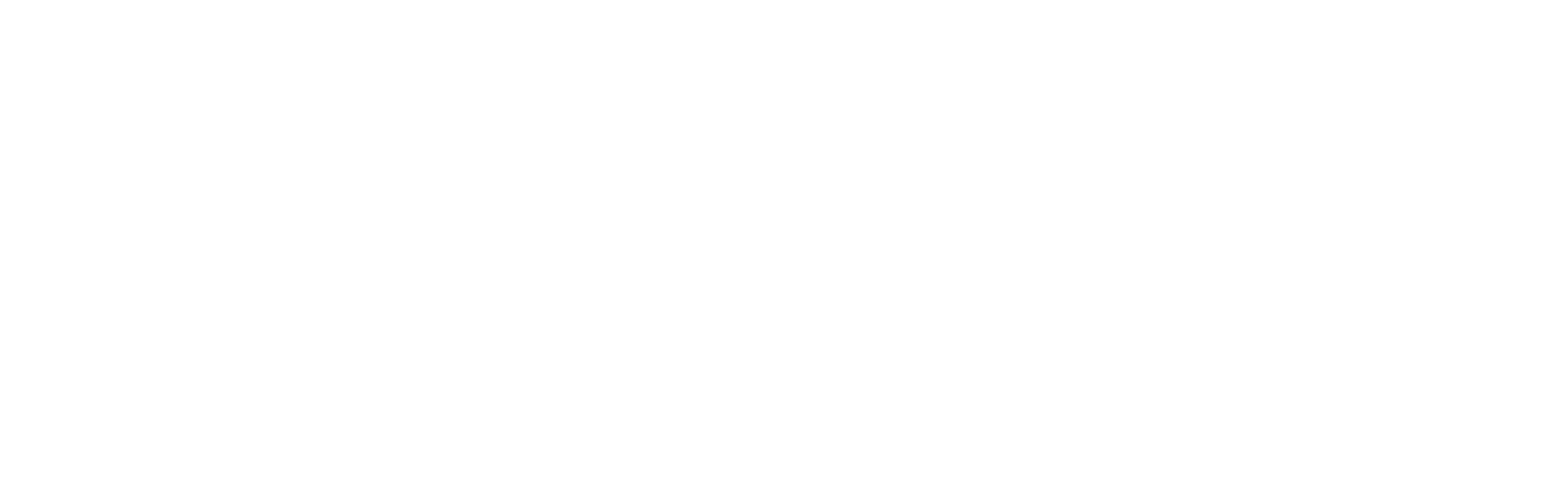
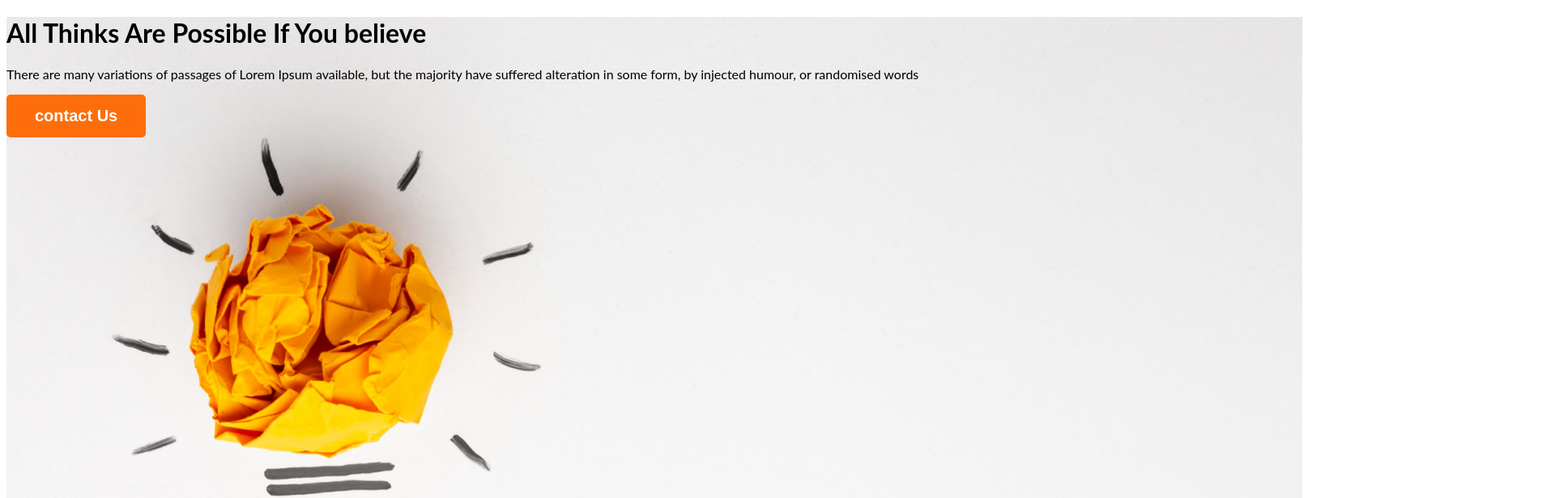
Before and after one commit to Solaimanislam/new-year-website, a plain HTML site: page index.html in a window 1280 px wide. Shown: the top 616 px of the page at 81% size, 1920 px wide, since content can reach past the window. Drawn offline with Linux system fonts and the light colour scheme; files that its build step writes are made by us from their sources.

Commit message:
adder banner

```diff
--- a/index.html
+++ b/index.html
@@ -1,12 +1,33 @@
 <!DOCTYPE html>
 <html lang="en">
+
 <head>
     <meta charset="UTF-8">
     <meta name="viewport" content="width=device-width, initial-scale=1.0">
     <title>New Year Website</title>
-    <link rel="stylesheet" href="newyear.css">
+    <link rel="preconnect" href="https://fonts.googleapis.com">
+    <link rel="preconnect" href="https://fonts.gstatic.com" crossorigin>
+    <link href="https://fonts.googleapis.com/css2?family=Open+Sans:wght@400;700;800&display=swap" rel="stylesheet">
+    <link rel="stylesheet" href="styles/newyear.css">
 </head>
+
 <body>
+    <header class="header">
+        <div class="banner-content">
+            <h1 class="banner-title">All Thinks Are Possible If You believe</h1>
+            <p class="banner-description">There are many variations of passages of Lorem Ipsum available, but the
+                majority have suffered alteration in some form, by injected humour, or randomised words</p>
+            <button class="btn-primary">contact Us</button>
+        </div>
+    </header>
+    <main>
+
+    </main>
+    <footer>
+
+    </footer>
+
 
 </body>
+
 </html>
--- a/styles/newyear.css
+++ b/styles/newyear.css
@@ -0,0 +1,29 @@
+/* common shared styles */
+body {
+    font-family: 'Open Sans', sans-serif;
+    font-family: 'Lato', sans-serif;
+}
+
+.btn-primary {
+    border-radius: 5px;
+    background: #FD6E0A;
+    border: 0;
+    color: white;
+    font-size: 20px;
+    font-weight: 700;
+    padding: 15px 35px;
+}
+
+/* banner styles */
+
+.header {
+    background: url('../images/banner/banner1.png');
+    background-repeat: no-repeat;
+    width: 3000px;
+    height: 808px;
+    margin-top: 0;
+}
+
+/* .banner-content{
+    display: flex;
+} */
```
Also changed, not shown: images/banner/banner1.png (added), images/banner/banner2.png (added), images/banner/banner3.png (added), images/gradient1.png (added), images/gradient2.png (added), images/gradient3.png (added), images/icons/ecom.png (added), images/icons/fb.png (added), images/icons/js.png (added), images/icons/smoke.png (added), images/icons/twitter.png (added), images/icons/web.png (added), images/icons/youtube.png (added), images/person.png (added), 1 more files.
